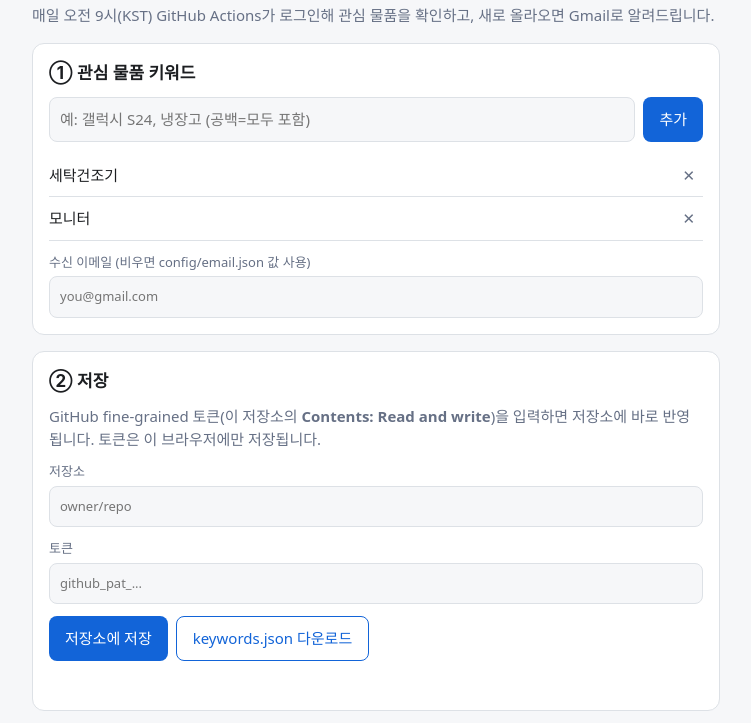
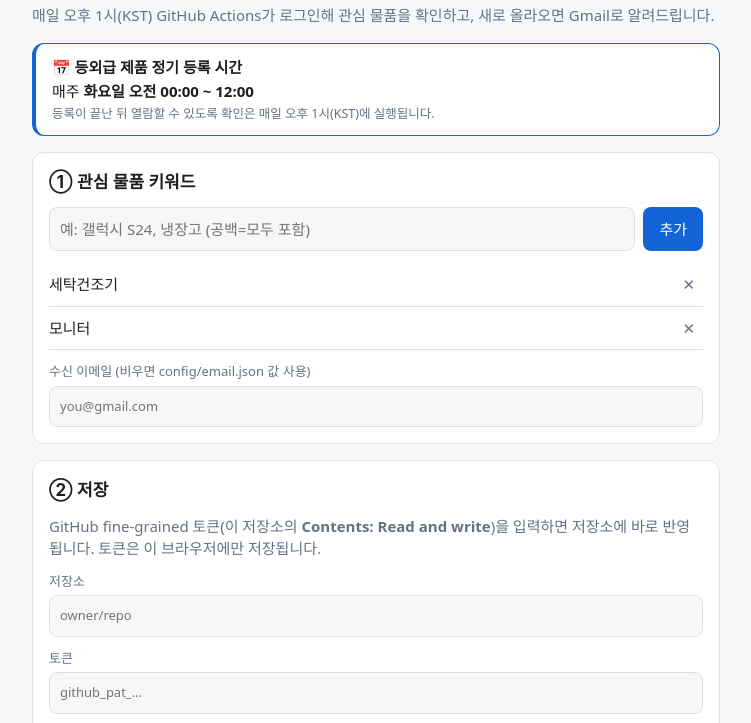
Before and after one commit to leemgs/samsung-substandard, a plain HTML site: page docs/index.html in a window 1280 px wide. Shown: the part 60-783 px from the top of the page, without its empty margins (264-1015 px from the left). Drawn offline with Linux system fonts and the light colour scheme.

Commit message:
feat: 웹페이지에 정기 등록 시간(화 00:00~12:00) 안내 추가, 자동 실행을 13:00 KST로 변경
Co-Authored-By: Claude Sonnet 5.5 <noreply@anthropic.com>
Claude-Session: https://claude.ai/code/session_01BP9d5KKaoJqimX3Kq5PEr5

```diff
--- a/docs/index.html
+++ b/docs/index.html
@@ -9,7 +9,13 @@
 <body>
 <main>
   <h1>🛒 등외급몰 알리미</h1>
-  <p class="sub">매일 오전 9시(KST) GitHub Actions가 로그인해 관심 물품을 확인하고, 새로 올라오면 Gmail로 알려드립니다.</p>
+  <p class="sub">매일 오후 1시(KST) GitHub Actions가 로그인해 관심 물품을 확인하고, 새로 올라오면 Gmail로 알려드립니다.</p>
+
+  <aside class="notice" role="note">
+    <strong>📅 등외급 제품 정기 등록 시간</strong>
+    <span>매주 <b>화요일 오전 00:00 ~ 12:00</b></span>
+    <small>등록이 끝난 뒤 열람할 수 있도록 확인은 매일 오후 1시(KST)에 실행됩니다.</small>
+  </aside>
 
   <section>
     <h2>① 관심 물품 키워드</h2>
--- a/docs/style.css
+++ b/docs/style.css
@@ -21,3 +21,5 @@ li button{background:transparent;color:var(--mut);padding:2px 8px}
 #msg{min-height:1.4em;margin:12px 0 0}
 footer{margin-top:24px;text-align:center;font-size:13px;color:var(--mut)}
 footer a{color:var(--accent)}
+.notice{display:flex;flex-direction:column;gap:2px;margin-top:16px;padding:12px 16px;border:1px solid var(--accent);border-left-width:4px;border-radius:12px;background:var(--card)}
+.notice small{color:var(--mut)}
```
Also changed, not shown: 2 other files.
